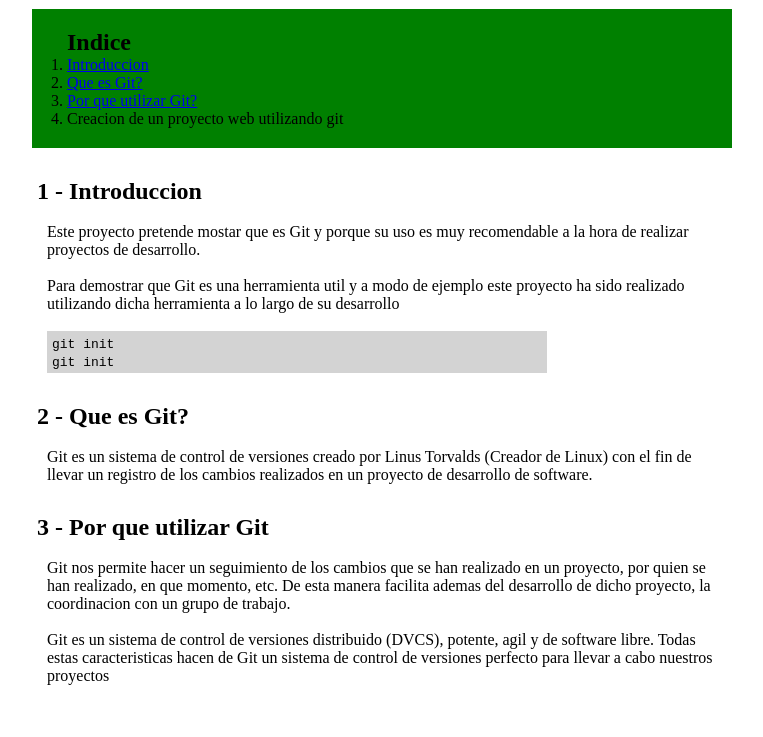
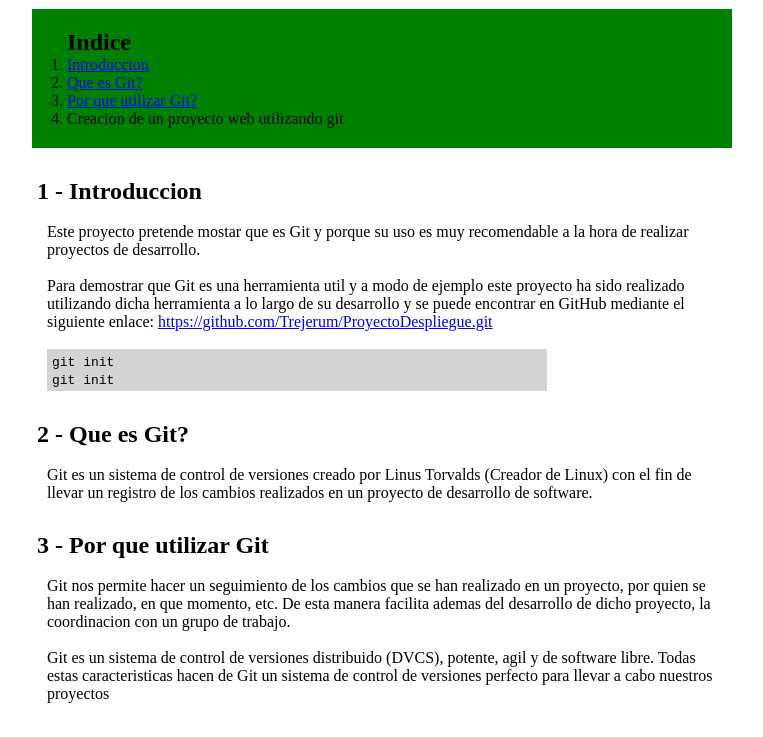
Before and after one commit to Trejerum/ProyectoDespliegue, a plain HTML site: page index.html in a window 1280 px wide. Shown: the part 63-800 px from the top of the page, without its empty margins (263-1026 px from the left). Drawn offline with Linux system fonts and the light colour scheme.

Commit message:
Link to GitHub added to Introduccion

```diff
--- a/index.html
+++ b/index.html
@@ -32,7 +32,11 @@
             <p>
               Para demostrar que Git es una herramienta util y a modo de
               ejemplo este proyecto ha sido realizado utilizando dicha
-              herramienta a lo largo de su desarrollo
+              herramienta a lo largo de su desarrollo y se puede encontrar en
+              GitHub mediante el siguiente enlace:
+              <a href="https://github.com/Trejerum/ProyectoDespliegue.git">
+                https://github.com/Trejerum/ProyectoDespliegue.git
+              </a>
             </p>
             <br>
             <div class="code">
```
